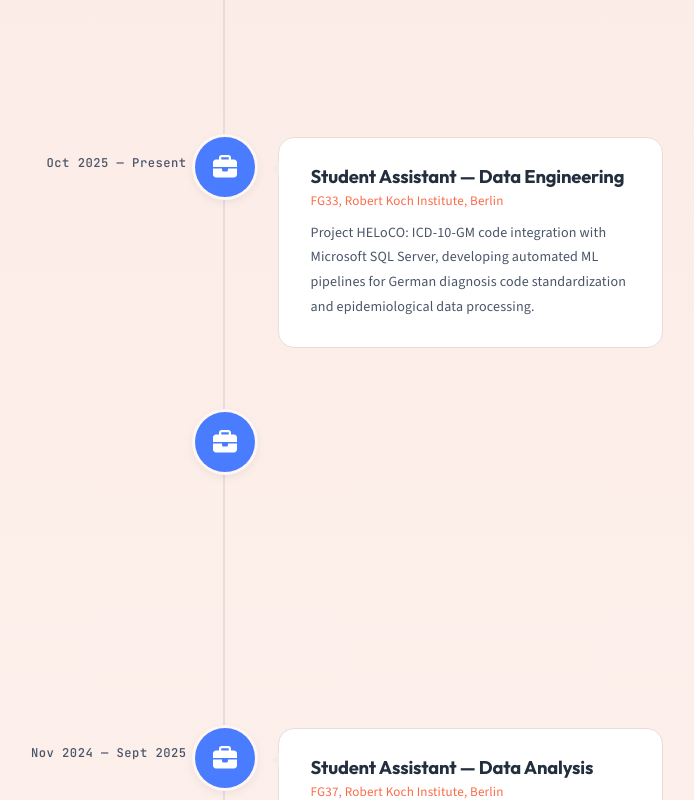
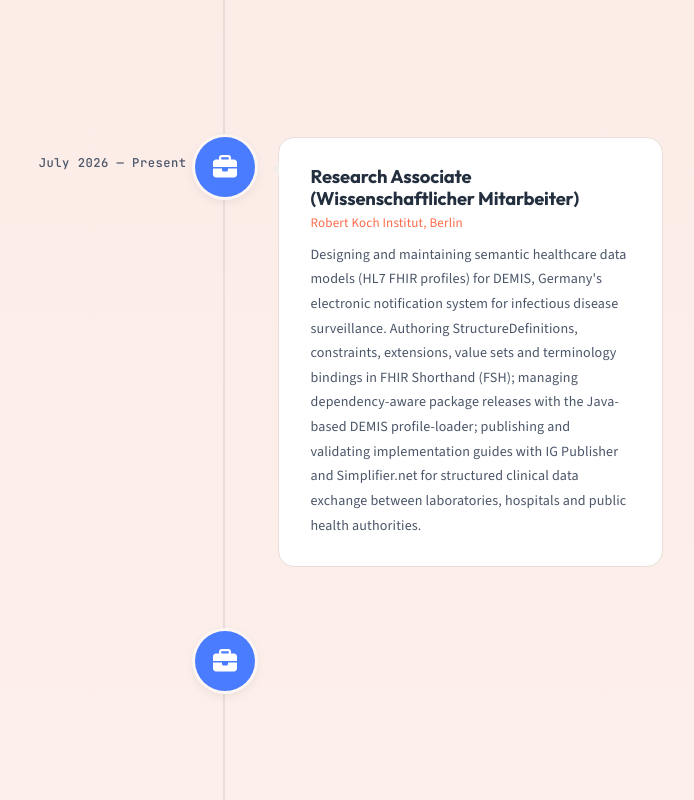
Before and after one commit to mahesh-sadupalli/portfolio, a React (Create React App) app: page / in a window 1280 px wide. Shown: the part 4180-4980 px from the top of the page, without its empty margins (415-1109 px from the left). Built offline with nearby package versions, Linux system fonts and the light colour scheme.

Commit message:
Add Research Associate role at Robert Koch Institut
New position from July 2026 (HL7 FHIR / DEMIS semantic healthcare data
models). Close out the student assistant data engineering role at May 2026
and refresh the 'Now' work card to match.

```diff
--- a/src/components/CurrentUpdates.tsx
+++ b/src/components/CurrentUpdates.tsx
@@ -8,8 +8,8 @@ const updates = [
     {
         icon: faBriefcase,
         category: "Work",
-        title: "AI Research @ Robert Koch Institute",
-        description: "Building multimodal deep learning models combining satellite imagery with sociodemographic data for healthcare prediction in Germany.",
+        title: "Research Associate @ Robert Koch Institut",
+        description: "Building semantic healthcare data models (HL7 FHIR profiles) for DEMIS — turning clinical requirements into machine-readable specifications with FHIR Shorthand, and publishing validated implementation guides for public health data exchange.",
         status: "ongoing"
     },
     {
--- a/src/components/Timeline.tsx
+++ b/src/components/Timeline.tsx
@@ -33,7 +33,20 @@ function Timeline() {
           </VerticalTimelineElement>
           <VerticalTimelineElement
             className="vertical-timeline-element--work"
-            date="Oct 2025 — Present"
+            date="July 2026 — Present"
+            iconStyle={{ background: workColor, color: '#fff' }}
+            icon={<FontAwesomeIcon icon={faBriefcase} />}
+          >
+            <h3 className="vertical-timeline-element-title">Research Associate (Wissenschaftlicher Mitarbeiter)</h3>
+            <h4 className="vertical-timeline-element-subtitle">Robert Koch Institut, Berlin</h4>
+            <p>
+              Designing and maintaining semantic healthcare data models (HL7 FHIR profiles) for DEMIS, Germany's electronic notification system for infectious disease surveillance. Authoring StructureDefinitions, constraints, extensions, value sets and terminology bindings in FHIR Shorthand (FSH); managing dependency-aware package releases with the Java-based DEMIS profile-loader; publishing and validating implementation guides with IG Publisher and Simplifier.net for structured clinical data exchange between laboratories, hospitals and public health authorities.
+            </p>
+          </VerticalTimelineElement>
+
+          <VerticalTimelineElement
+            className="vertical-timeline-element--work"
+            date="Oct 2025 — May 2026"
             iconStyle={{ background: workColor, color: '#fff' }}
             icon={<FontAwesomeIcon icon={faBriefcase} />}
           >
```
